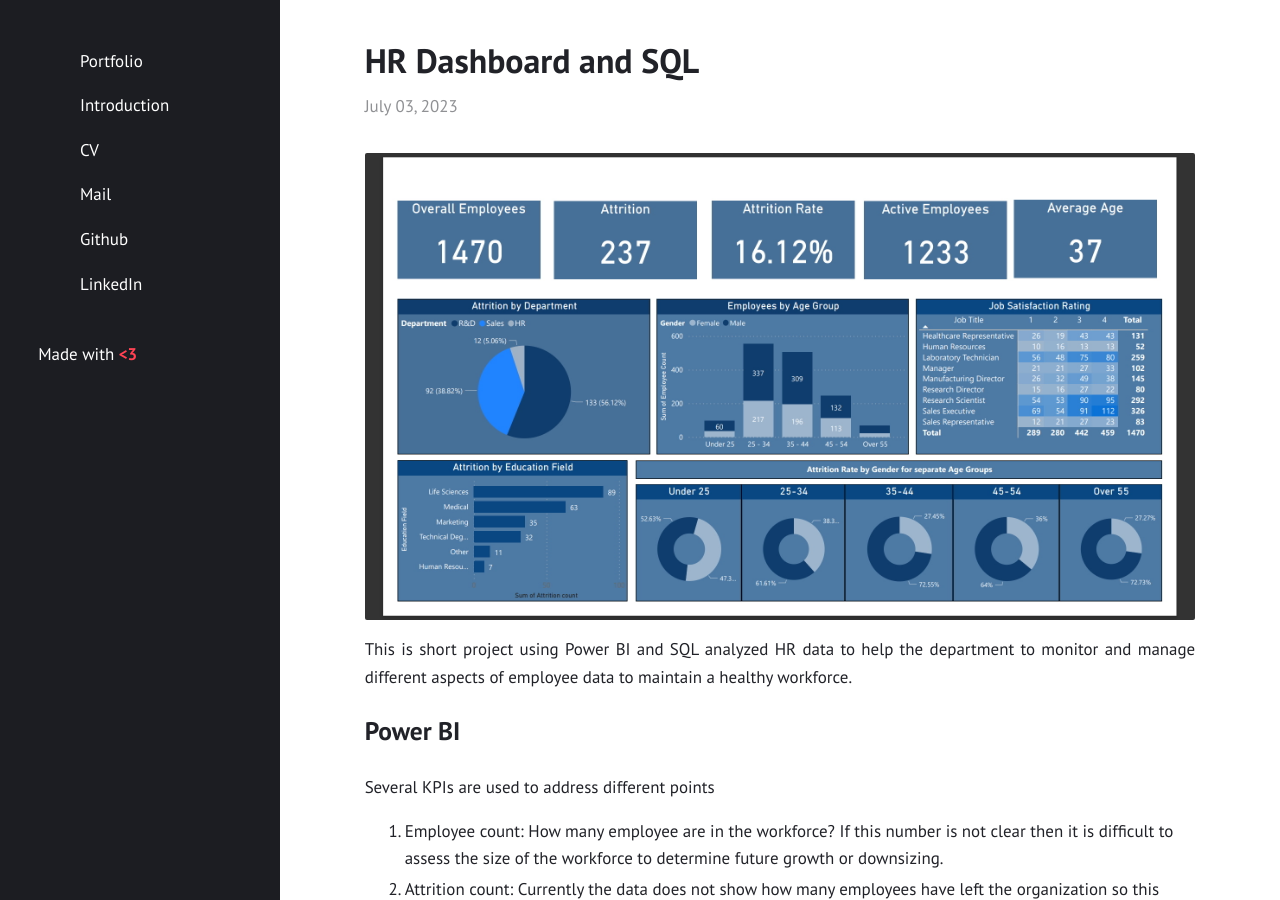
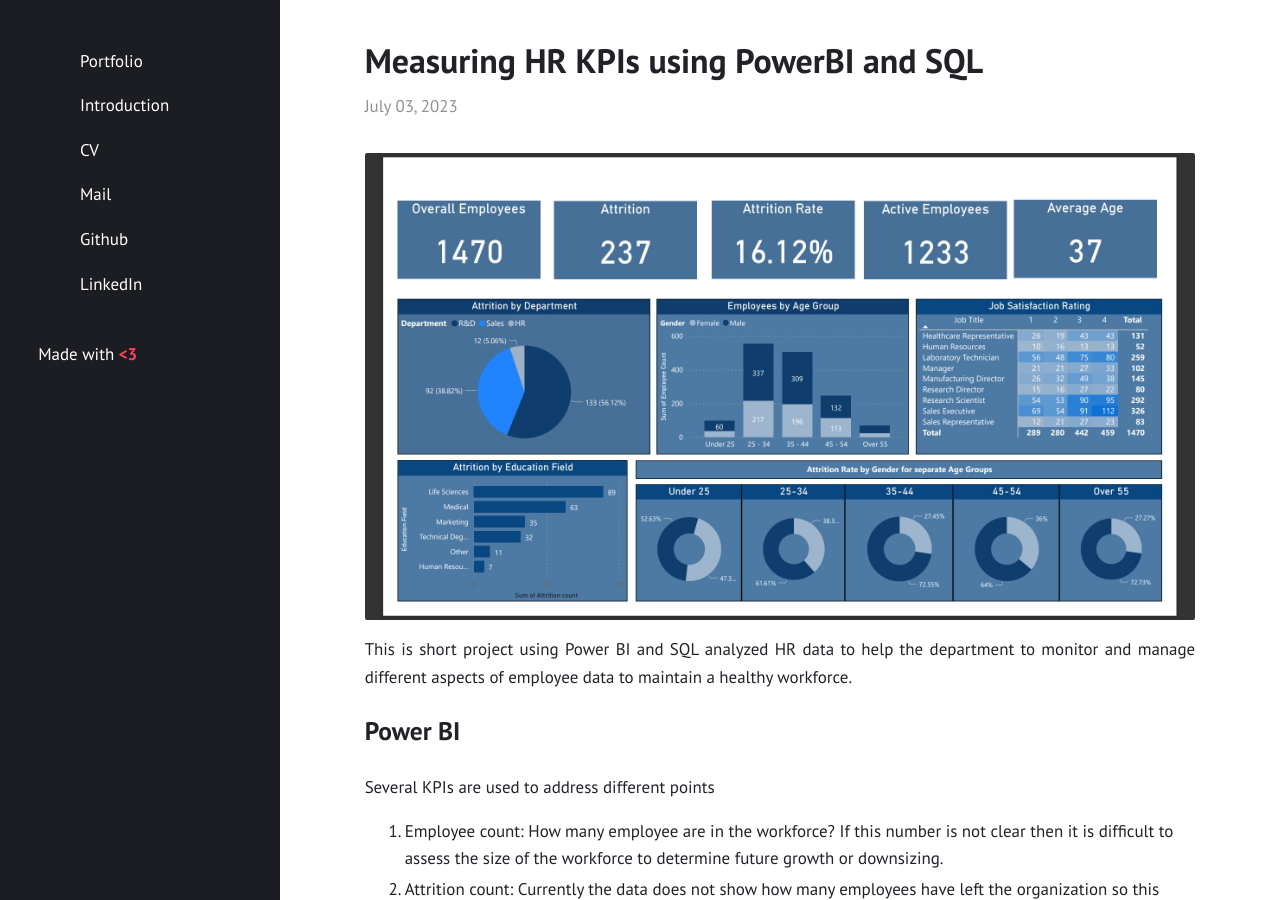
Before and after one commit to cwathen/Portfolio, a Jekyll site: the page built from _posts/2023-07-03-HR_Dashboard_PowerBi.md, in a window 1280 px wide and 900 px high. Built offline with Jekyll 4.4.1, drawn with Linux system fonts in a browser that asks for light colours.

Commit message:
Update to HR dashboard page

```diff
--- a/_posts/2023-07-03-HR_Dashboard_PowerBi.md
+++ b/_posts/2023-07-03-HR_Dashboard_PowerBi.md
@@ -1,5 +1,5 @@
 ---
-title:  "HR Dashboard and SQL"
+title:  "Measuring HR KPIs using PowerBI and SQL"
 mathjax: true
 layout: post
 categories: media
```
Also changed, not shown: README.md, _posts/2023-04-15-Analytic_Engineer_Loan_Data_model.md (added).
